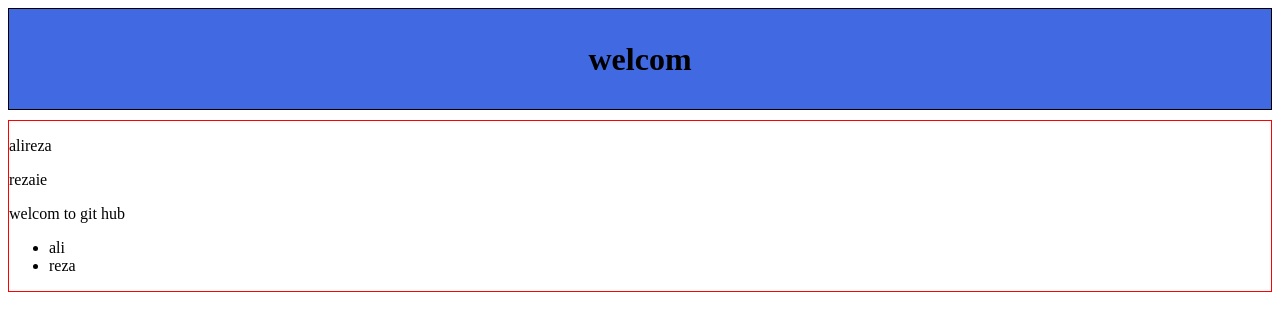
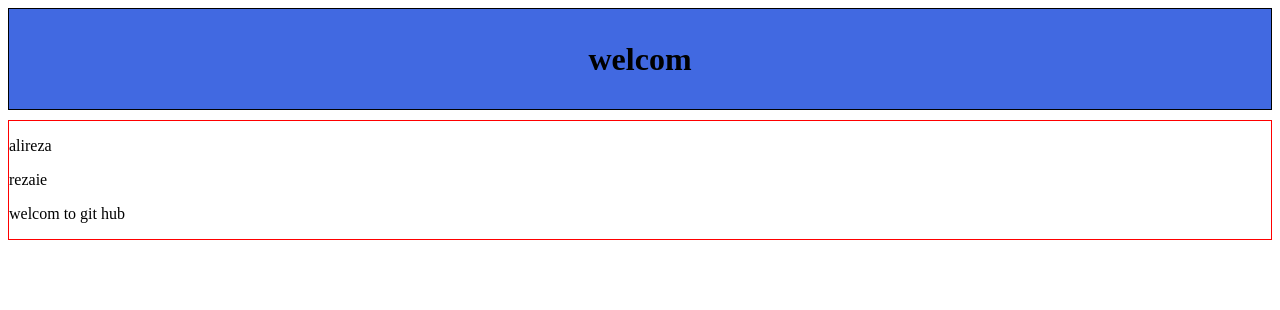
Before and after one commit to alireza3356864/alireza, a plain HTML site: page index.html in a window 1280 px wide. Drawn offline with Linux system fonts and the light colour scheme.

Commit message:
del ul and li

```diff
--- a/index.html
+++ b/index.html
@@ -14,10 +14,7 @@
     <p>alireza</p>
     <p>rezaie</p>
     <p>welcom to git hub</p>
-    <ul>
-        <li>ali</li>
-        <li>reza</li>
-    </ul>
+
 </div>
 </body>
 </html>
```
